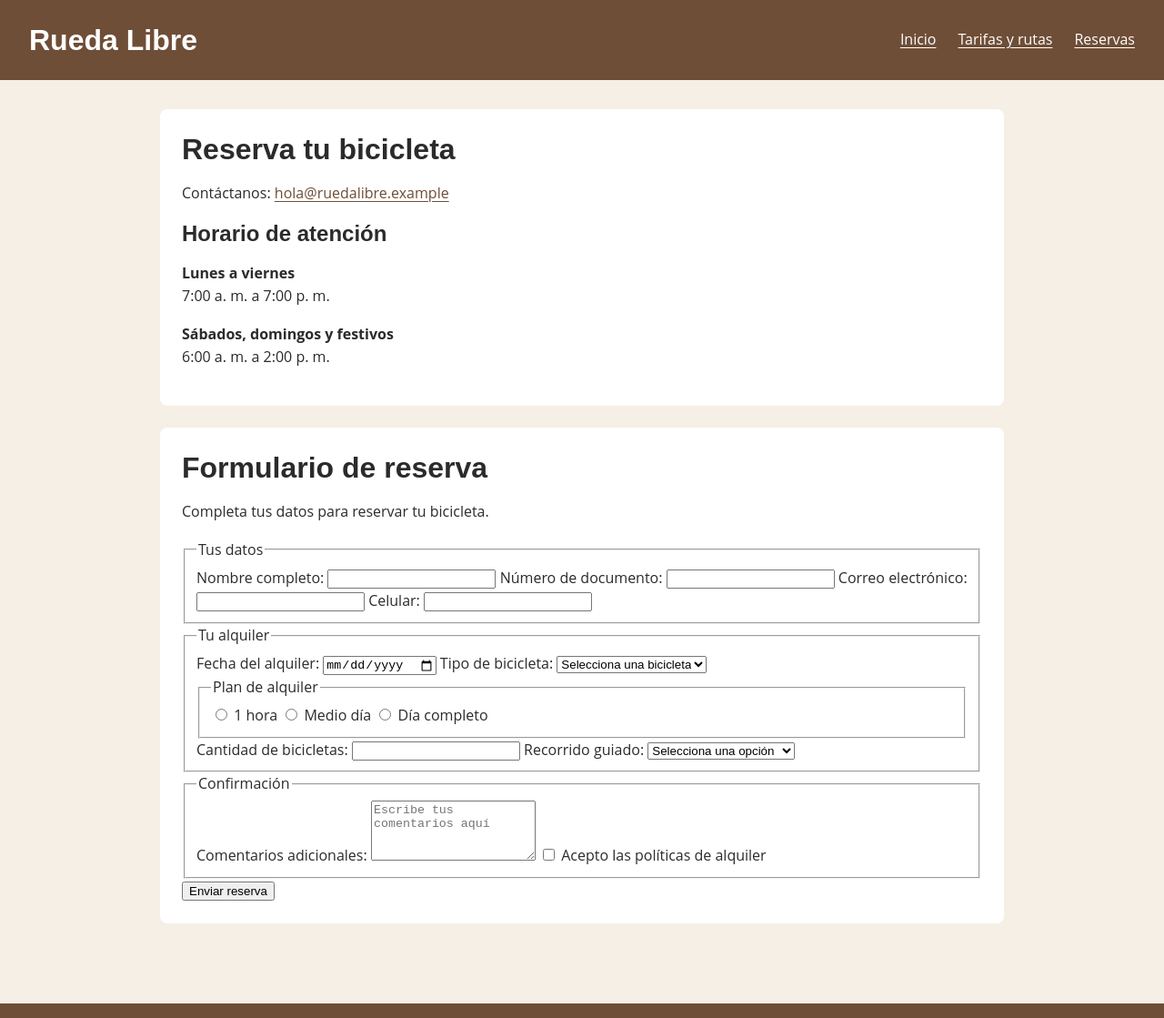
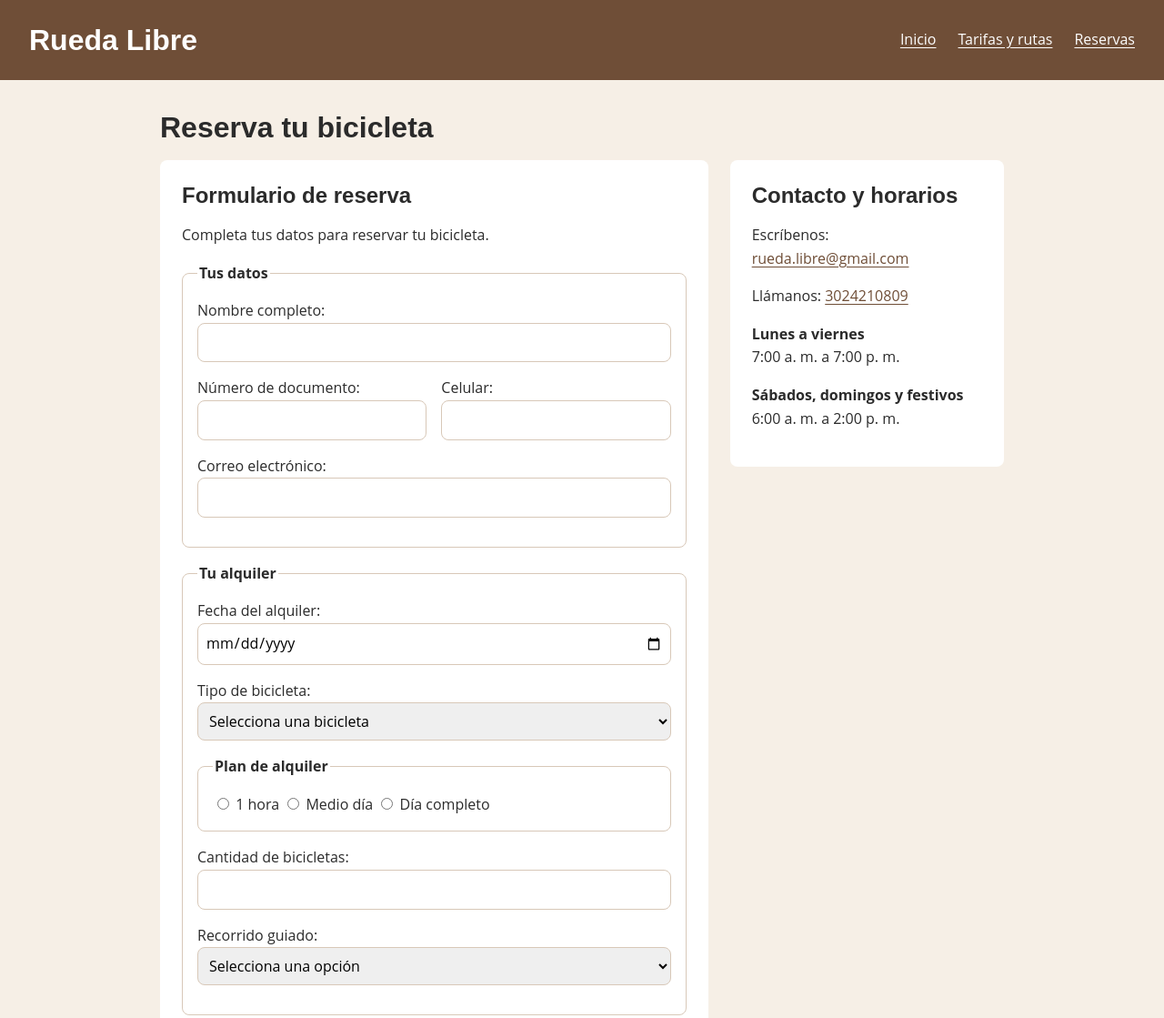
Before and after one commit to urango2706/rueda-libre, a plain HTML site: page paginas/reservas.html in a window 1280 px wide. Shown: the top 1119 px of the page at 91% size. Drawn offline with Linux system fonts and the light colour scheme.

Commit message:
semana 2-día2-layout en 2 dimensiones

```diff
--- a/css/styles.css
+++ b/css/styles.css
@@ -148,6 +148,68 @@ img {
     background-color: var(--color-acento);
 }
 
+/* Layout de escritorio: Grid controla filas y columnas. */
+.portada {
+    display: grid;
+    grid-template-columns: minmax(0, 1fr) minmax(0, 1fr);
+    gap: var(--espacio-grande);
+    align-items: center;
+}
+.portada img { width: 100%; margin: 0; }
+.rutas {
+    display: grid;
+    grid-template-columns: repeat(3, minmax(0, 1fr));
+    gap: var(--espacio-medio);
+}
+.ruta { margin: 0; }
+.ruta img { width: 100%; aspect-ratio: 3 / 2; object-fit: cover; }
+.reservas-layout {
+    display: grid;
+    grid-template-columns: minmax(0, 2fr) minmax(0, 1fr);
+    gap: var(--espacio-medio);
+    align-items: start;
+}
+.contacto {
+    padding: var(--espacio-medio);
+    border-radius: var(--radio);
+    background: var(--color-superficie);
+    overflow-wrap: anywhere;
+}
+.fila-campos {
+    display: grid;
+    grid-template-columns: repeat(2, minmax(0, 1fr));
+    gap: var(--espacio-base);
+}
+fieldset {
+    min-width: 0;
+    margin: 0 0 var(--espacio-base);
+    padding: var(--espacio-base);
+    border: 1px solid var(--color-borde);
+    border-radius: var(--radio);
+}
+legend { font-weight: bold; }
+label { display: block; }
+input, select, textarea, button { font: inherit; }
+input:not([type="radio"]):not([type="checkbox"]), select, textarea {
+    display: block;
+    width: 100%;
+    min-width: 0;
+    margin-bottom: var(--espacio-base);
+    padding: var(--espacio-pequeno);
+    border: 1px solid var(--color-borde);
+    border-radius: var(--radio);
+}
+textarea { resize: vertical; }
+input[type="radio"] + label, input[type="checkbox"] + label { display: inline; }
+button {
+    padding: var(--espacio-pequeno) var(--espacio-base);
+    border: 0;
+    border-radius: var(--radio);
+    color: var(--color-superficie);
+    background: var(--color-primario);
+    cursor: pointer;
+}
+
 /* 5. Tablas de tarifas: desplazamiento en pantallas pequeñas */
 table {
     display: block;
--- a/paginas/reservas.html
+++ b/paginas/reservas.html
@@ -19,21 +19,10 @@
     </header>
 
     <main>
+        <h1>Reserva tu bicicleta</h1>
+        <div class="reservas-layout">
         <section>
-            <h1>Reserva tu bicicleta</h1>
-            <p>Contáctanos: <a href="mailto:rueda.libre@gmail.com">hola@ruedalibre.example</a></p>
-            <h2>Horario de atención</h2>
-
-            <dl>
-                <dt>Lunes a viernes</dt>
-                <dd>7:00 a. m. a 7:00 p. m.</dd>
-
-                <dt>Sábados, domingos y festivos</dt>
-                <dd>6:00 a. m. a 2:00 p. m.</dd>
-            </dl>
-        </section>
-        <section>
-            <h1>Formulario de reserva</h1>
+            <h2>Formulario de reserva</h2>
             <p>Completa tus datos para reservar tu bicicleta.</p>
 
             <form method="post">
@@ -44,14 +33,20 @@
                     <label for="nombre">Nombre completo:</label>
                     <input type="text" id="nombre" name="nombre" required>
 
-                    <label for="documento">Número de documento:</label>
-                    <input type="text" id="documento" name="documento" required>
+                    <div class="fila-campos">
+                        <div>
+                            <label for="documento">Número de documento:</label>
+                            <input type="text" id="documento" name="documento" required>
+                        </div>
+                        <div>
+                            <label for="celular">Celular:</label>
+                            <input type="tel" id="celular" name="celular" required>
+                        </div>
+                    </div>
 
                     <label for="correo">Correo electrónico:</label>
                     <input type="email" id="correo" name="correo" required>
 
-                    <label for="celular">Celular:</label>
-                    <input type="tel" id="celular" name="celular" required>
                 </fieldset>
 
                 <fieldset>
@@ -108,6 +103,18 @@
 
             </form>
         </section>
+        <aside class="contacto" aria-labelledby="titulo-contacto">
+            <h2 id="titulo-contacto">Contacto y horarios</h2>
+            <p>Escríbenos: <a href="mailto:rueda.libre@gmail.com">rueda.libre@gmail.com</a></p>
+            <p>Llámanos: <a href="tel:+573024210809">3024210809</a></p>
+            <dl>
+                <dt>Lunes a viernes</dt>
+                <dd>7:00 a. m. a 7:00 p. m.</dd>
+                <dt>Sábados, domingos y festivos</dt>
+                <dd>6:00 a. m. a 2:00 p. m.</dd>
+            </dl>
+        </aside>
+        </div>
     </main>
     <footer>
         <div>
```
Also changed, not shown: index.html (+27 -4 lines), paginas/tarifas.html (+1 -1 lines), bitacora.txt.
